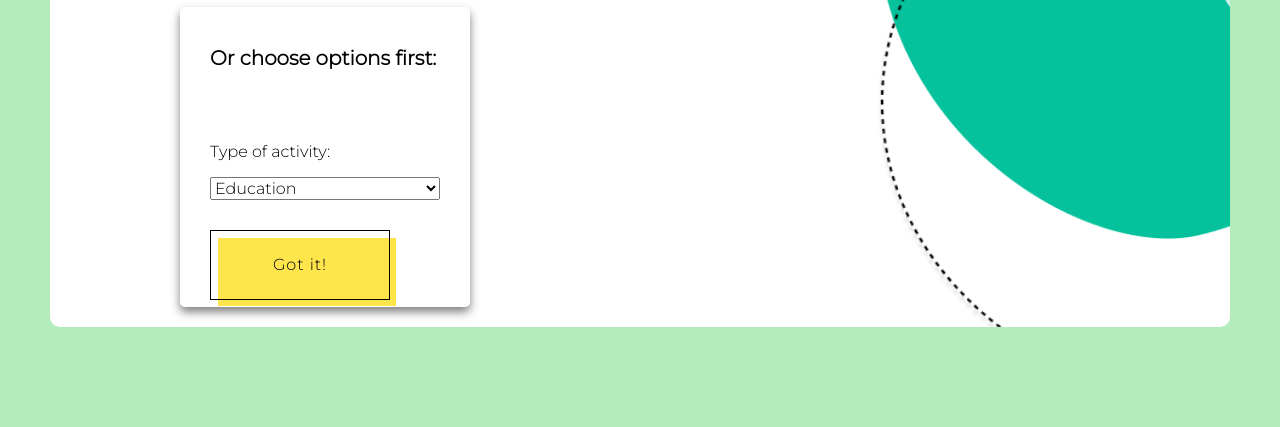
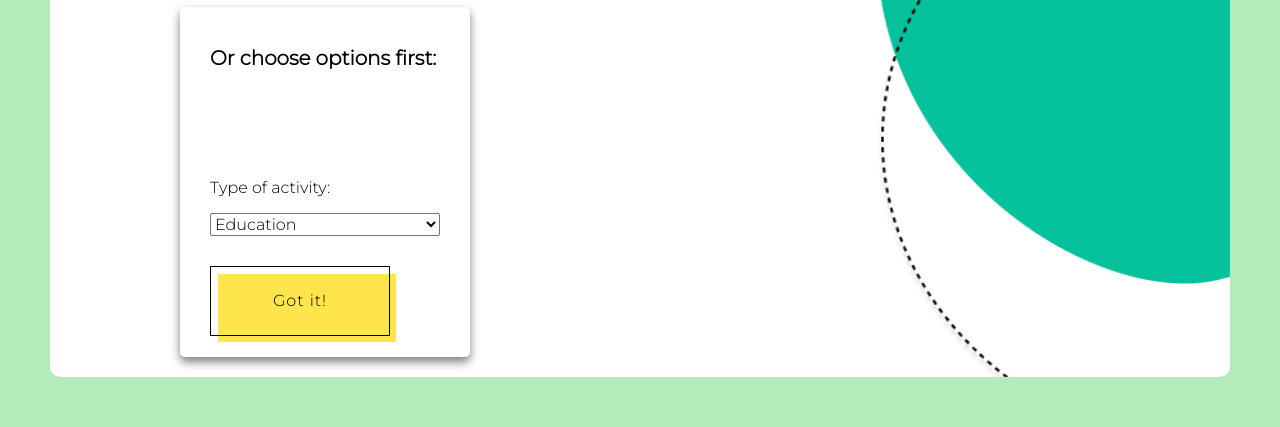
Before and after one commit to lizasilent/free-weekend, a website built with webpack: page index.html in a window 1280 px wide. Shown: the part 601-1028 px from the top of the page. Before the commit the page ends 978 px from the top, so only its background shows below. Built offline with nearby package versions, Linux system fonts and the light colour scheme.

Commit message:
some paddings

```diff
--- a/blocks/card/__quote/card__quote.css
+++ b/blocks/card/__quote/card__quote.css
@@ -1,9 +1,9 @@
 .card__quote {
   color: black;
   font-weight: 900;
-  margin-bottom: 30px;
-  min-height: 50px;
   font-size: 20px;
+  min-height: 70px;
+  margin-bottom: 0;
 }
 
 @media screen and (max-width: 360px) {
--- a/blocks/card/card.css
+++ b/blocks/card/card.css
@@ -6,16 +6,17 @@
 
 
 .card {
+  display: flex;
+  flex-direction: column;
+  align-content: space-between;
   border-radius: 5px;
   width: 290px;
-  height: 300px;
+  height: 350px;
   background: rgb(255, 255, 255, 0.5);
   box-shadow: 0px 5px 10px 0px rgba(0, 0, 0, 0.5);
   margin: 10px;
   padding: 20px 30px;
   z-index: 2;
-  align-content: center;
-  align-self: center;
   color: black;
 }
 
```
Also changed, not shown: index.html (+0 -2 lines).
